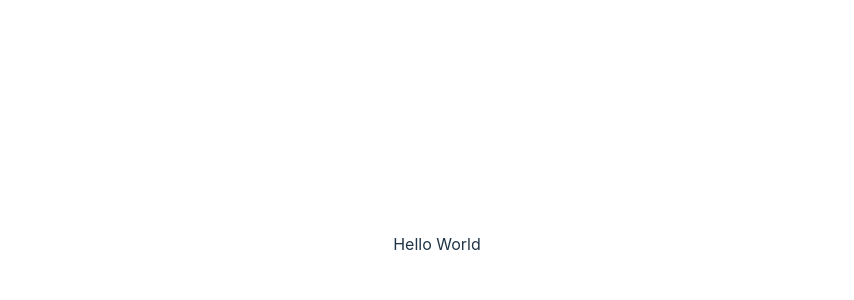
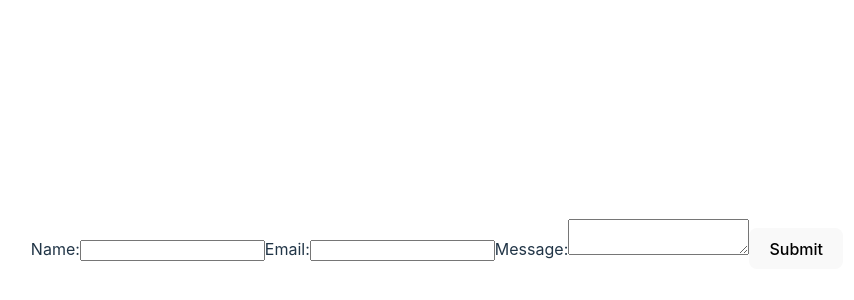
Before and after one commit to FlyingPufferFish/travel-journal, a React (Vite) app in the folder frontend/: page /form in a window 1280 px wide. Shown: the part 156-456 px from the top of the page, without its empty margins (203-1057 px from the left). Built offline with nearby package versions, Linux system fonts and the light colour scheme.

Commit message:
Frontend: add About and Form jsx for testing purposes

```diff
--- a/frontend/package.json
+++ b/frontend/package.json
@@ -11,7 +11,8 @@
   },
   "dependencies": {
     "react": "^18.2.0",
-    "react-dom": "^18.2.0"
+    "react-dom": "^18.2.0",
+    "react-router-dom": "^6.24.0"
   },
   "devDependencies": {
     "@types/react": "^18.2.43",
--- /dev/null
+++ b/frontend/src/About.jsx
@@ -0,0 +1,16 @@
+import { useState } from "react";
+import ChinaTown from "./assets/images/china-town.jpg"
+
+export default function About(props) {
+
+  return (
+    // <section id= 'about' className={styles.about}>
+    <section id='about'>
+        <div>
+            <h1>云南之旅</h1>
+            <h2>Yunnan Trip</h2>
+            <img src={ChinaTown}/>
+        </div>
+    </section>
+  );
+}
--- a/frontend/src/App.jsx
+++ b/frontend/src/App.jsx
@@ -1,7 +1,9 @@
 import { useState, useEffect } from 'react'
-// import reactLogo from './assets/react.svg'
-// import viteLogo from '/vite.svg'
+import { BrowserRouter, Routes, Route } from 'react-router-dom';
 import './assets/css/App.css'
+
+import Multiple from './form'
+import About from './About'
 
 function App() {
   // const [count, setCount] = useState(0)
@@ -12,7 +14,15 @@ function App() {
 
   return (
     <>
-      Hello World
+      <div>
+        <BrowserRouter>
+          <Routes>
+              <Route index element={<About />} />
+              <Route path="about" element={<About />} />
+              <Route path="form" element={<Multiple />} />
+          </Routes>
+        </BrowserRouter>
+      </div>
       {/* <div>
         <a href="https://vitejs.dev" target="_blank">
           <img src={viteLogo} className="logo" alt="Vite logo" />
--- /dev/null
+++ b/frontend/src/form.jsx
@@ -0,0 +1,33 @@
+// A test component for forms
+
+import { useState } from "react";
+
+export default function Multiple() {
+  const [formData, setFormData] = useState({name: "",email: "",message: ""});
+
+  const handleChange = (event) => {
+    const { name, value } = event.target;
+    setFormData((prevFormData) => ({ ...prevFormData, [name]: value }));
+  };
+
+  const handleSubmit = (event) => {
+    event.preventDefault();
+    alert(`Name: ${formData.name}, Email: ${formData.email}, Message: ${formData.message}`
+    );
+};
+
+  return (
+    <form onSubmit={handleSubmit}>
+      <label htmlFor="name">Name:</label>
+      <input type="text" id="name" name="name" value={formData.name} onChange={handleChange}/>
+
+      <label htmlFor="email">Email:</label>
+      <input type="email" id="email" name="email" value={formData.email} onChange={handleChange}/>
+
+      <label htmlFor="message">Message:</label>
+      <textarea id="message" name="message" value={formData.message} onChange={handleChange}/>
+
+      <button type="submit">Submit</button>
+    </form>
+  );
+}
```
Also changed, not shown: frontend/src/assets/images/china-town.jpg (added), 1 other file (tests, documents, lock files or other folders).
